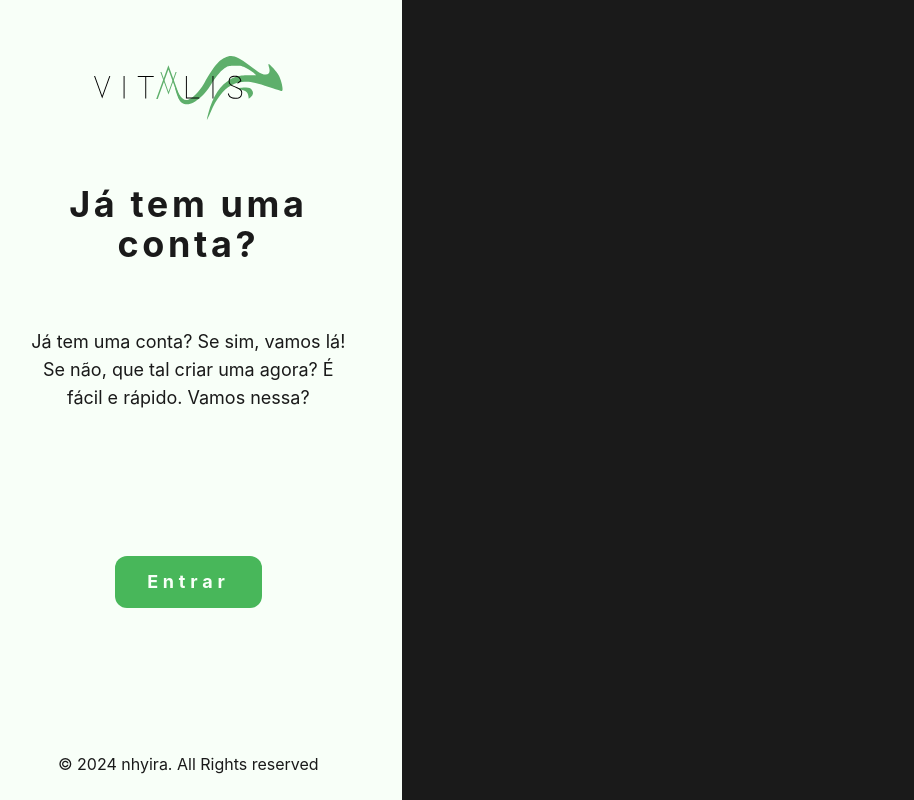
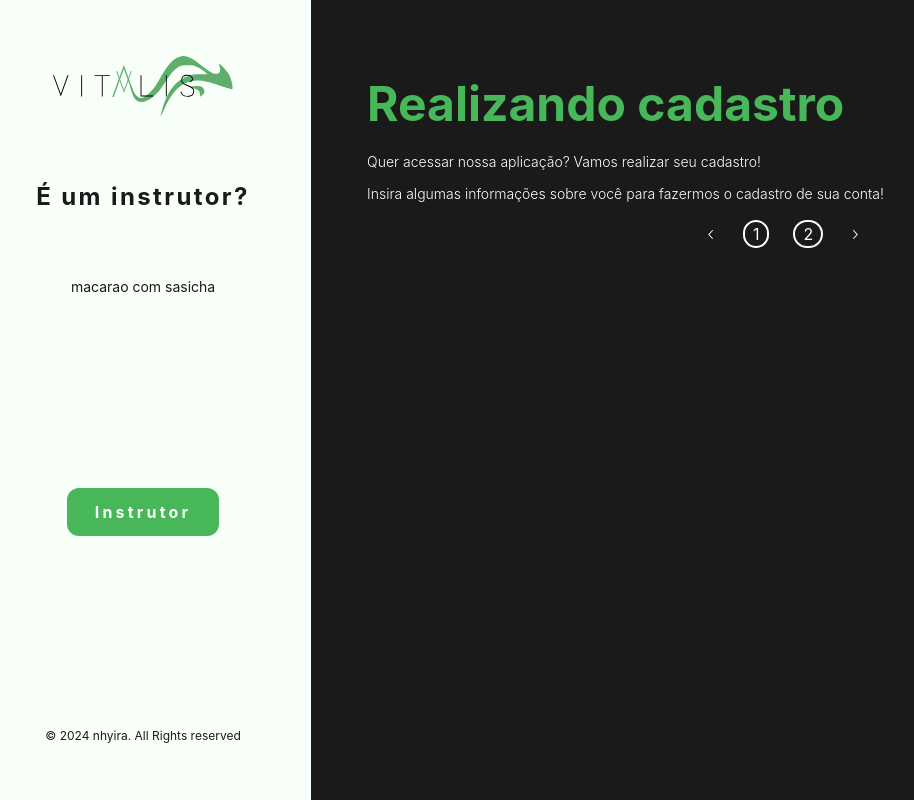
Before and after one commit to nhyira-group5/sistema-vitalis, a React (Vite) app: page / in a window 1280 px wide. Shown: the whole page, without its empty margins (25-939 px from the left). Built offline with nearby package versions, Linux system fonts and the light colour scheme; what webfontloader would draw is missing.

Commit message:
feat - desenvolvimento tela de cadastro

```diff
--- a/package.json
+++ b/package.json
@@ -10,6 +10,8 @@
     "preview": "vite preview"
   },
   "dependencies": {
+    "@radix-ui/react-icons": "^1.3.0",
+    "@radix-ui/react-tabs": "^1.0.4",
     "localforage": "^1.10.0",
     "match-sorter": "^6.3.4",
     "node-sass": "^9.0.0",
--- a/src/components/LoginRegisterCard/loginRegisterCard.jsx
+++ b/src/components/LoginRegisterCard/loginRegisterCard.jsx
@@ -3,21 +3,21 @@ import LogoLilasBlackNormalSize from "@assets/logos/lilasNormalSizeblackColor.sv
 
 const LoginRegisterCard = ({tittle, contentText, userType, Button}) =>{
     return(
-        <div className="flex flex-col p-14 bg-white text-black500  items-center text-center w-1/3 h-full gap-36">
+        <div className="flex flex-col p-14 bg-white text-black500  items-center text-center w-1/3 h-full justify-between">
             <div className="flex flex-col items-center justify-center  gap-16">
                 {userType ?
-                (<img className="w-3/5" src={LogoGreenBlackNormalSize} alt="Logo vitalis"/>)
-                : (<img className="w-3/5" src={LogoLilasBlackNormalSize} alt="Logo vitalis"/>)}
+                (<img className="w-4/5" src={LogoGreenBlackNormalSize} alt="Logo vitalis"/>)
+                : (<img className="w-4/5" src={LogoLilasBlackNormalSize} alt="Logo vitalis"/>)}
 
-                <span className="text-4xl font-bold tracking-widest">{tittle}</span>
-                <span className="text-lg">{contentText}</span>
+                <span className="text-2xl font-bold tracking-widest">{tittle}</span>
+                <span className="text-sm">{contentText}</span>
             </div>
 
             {Button}
 
-            <h5>
+            <span className="text-xs">
             © 2024 nhyira. All Rights reserved
-            </h5>
+            </span>
 
         </div>
     )
--- a/src/pages/Cadastro/cadastroPage.jsx
+++ b/src/pages/Cadastro/cadastroPage.jsx
@@ -1,11 +1,12 @@
 import LoginRegisterCard from "@components/LoginRegisterCard/loginRegisterCard";
 import { useState } from "react";
 import Button from "@components/Button/button.jsx"
+import * as Tabs from '@radix-ui/react-tabs';
+import { ChevronLeftIcon, ChevronRightIcon} from '@radix-ui/react-icons'
+
 
 const CadastroPage = () =>{
-const [contentTexto] = useState("Já tem uma conta? Se sim, vamos lá! Se não, que tal criar uma agora? É fácil e rápido. Vamos nessa?");
-const [tittle] = useState("Já tem uma conta?");
-const [buttonContent] = useState("Entrar");
+
 const [userType, setUserType] = useState(true)
 
 
@@ -18,10 +19,39 @@ const handleUserTypeChange = () => {
 return(
 <>
     <div className="flex h-screen w-screen bg-black500 ">
-        <LoginRegisterCard tittle={tittle}
-                           contentText={contentTexto}
+        <LoginRegisterCard tittle={`${userType ? 'É um instrutor?' : 'É um aluno?'}`}
+                           contentText={`${userType ? 'macarao com sasicha' : 'socoro jesus'}`}
                            userType = {userType}
-                           Button={<Button onClick={handleUserTypeChange} style={`text-lg px-8 py-3 rounded-xl tracking-[.3rem] text-white font-bold ${userType ? 'bg-primary-green300' : 'bg-alt-purple300'}`} content={buttonContent} />}/>
+                           Button={<Button onClick={handleUserTypeChange} style={`text-md px-7 py-3 rounded-xl tracking-[0.2rem] text-white font-bold ${userType ? 'bg-primary-green300' : 'bg-alt-purple300'}`} content={`${userType ? 'Instrutor' : 'Aluno'}`} />}/>
+
+        <div className="flex flex-col gap-4 text-white p-14 pt-20 w-full">
+            <div className="flex flex-col gap-3">
+                <span className="text-5xl font-bold text-primary-green300">Realizando cadastro</span>
+
+                <span className="mt-3 text-sm font-light">Quer acessar nossa aplicação? Vamos realizar seu cadastro!</span>
+                <span className="text-sm font-light">Insira algumas informações sobre você para fazermos o cadastro de sua conta!</span>
+            </div>
+
+
+            <Tabs.Root className="w-full flex flex-col items-center" defaultValue="tab1">
+                <Tabs.List className="flex gap-6"  aria-label="tabs">
+                    <Tabs.Trigger value="tab1"><ChevronLeftIcon /></Tabs.Trigger>
+                     <Tabs.Trigger className="border-2 px-2 rounded-full" value="tab1">1</Tabs.Trigger>
+                     <Tabs.Trigger className="border-2 px-2 rounded-full" value="tab2">2</Tabs.Trigger>
+                    <Tabs.Trigger value="tab2"><ChevronRightIcon /></Tabs.Trigger>
+                </Tabs.List>
+
+                <Tabs.Content  value="tab1">
+
+
+                </Tabs.Content>
+
+
+                <Tabs.Content value="tab2">Tab two content</Tabs.Content>
+
+            </Tabs.Root>
+
+        </div>
     </div>
 </>
 )
```
Also changed, not shown: 1 other file (tests, documents, lock files or other folders).
